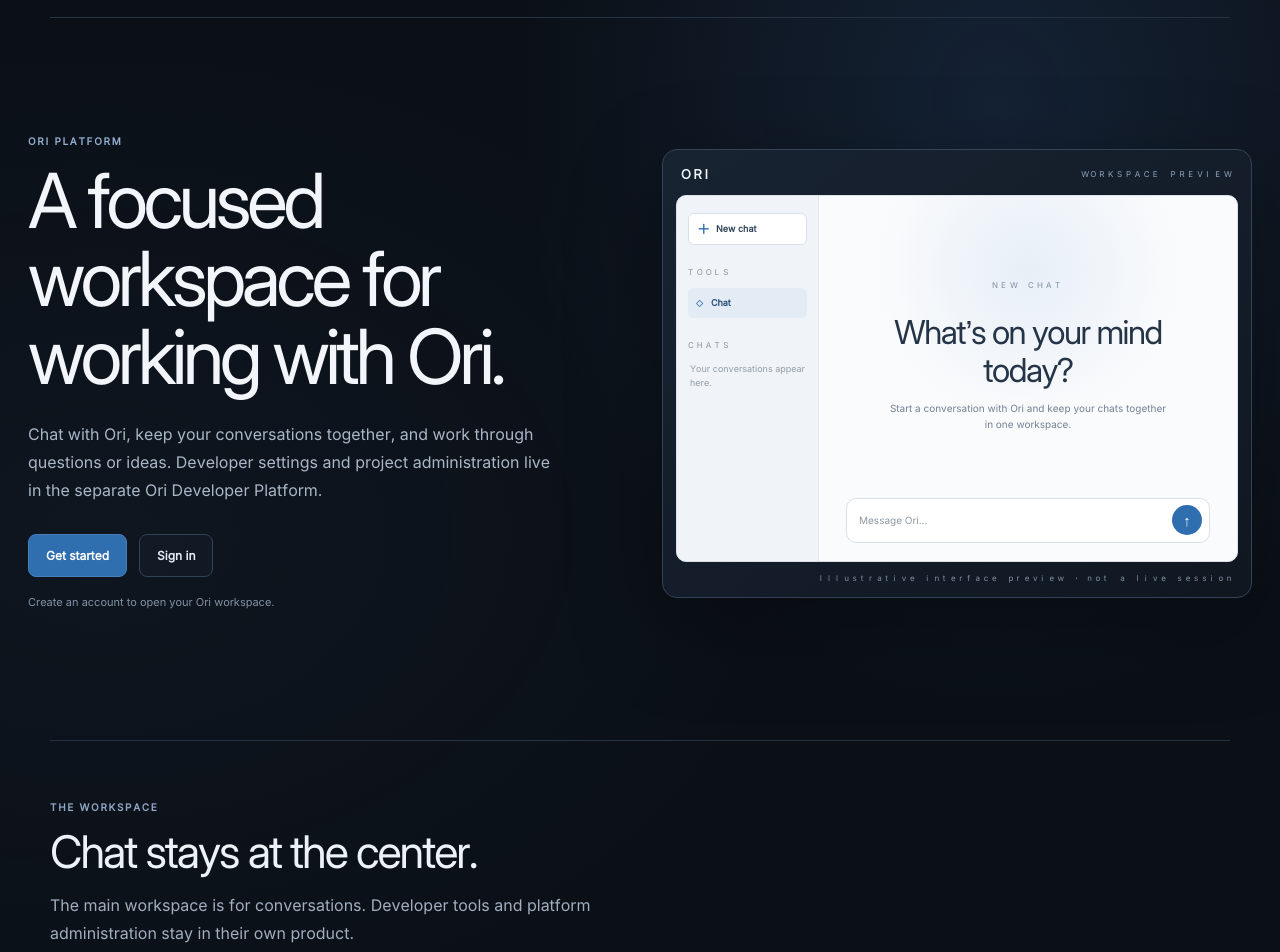
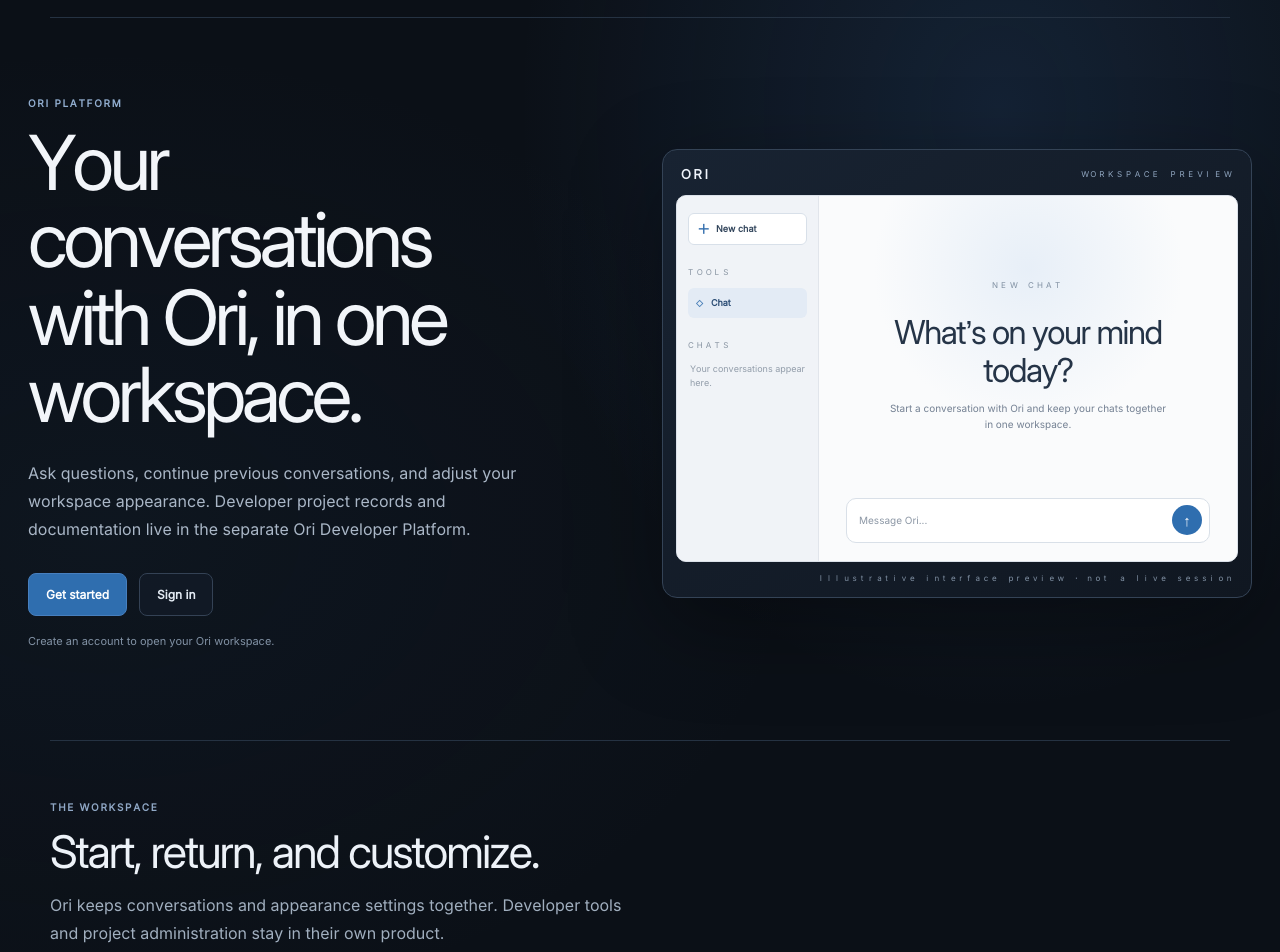
Before and after one commit to 30lnewcomb-byte/ori-platform, a Next.js app in the folder apps/web/: page / in a window 1280 px wide. Shown: the part 60-1012 px from the top of the page. Built offline with nearby package versions, Linux system fonts and the light colour scheme; no server answers.

Commit message:
Make Ori Platform landing copy describe current user features

```diff
--- a/apps/web/app/page.tsx
+++ b/apps/web/app/page.tsx
@@ -27,9 +27,9 @@ export default async function LandingPage() {
       <section className={styles.hero} aria-labelledby="hero-title">
         <div className={styles.heroCopy}>
           <p className={styles.kicker}>ORI PLATFORM</p>
-          <h1 id="hero-title">A focused workspace for working with Ori.</h1>
+          <h1 id="hero-title">Your conversations with Ori, in one workspace.</h1>
           <p className={styles.lede}>
-            Chat with Ori, keep your conversations together, and work through questions or ideas. Developer settings and project administration live in the separate Ori Developer Platform.
+            Ask questions, continue previous conversations, and adjust your workspace appearance. Developer project records and documentation live in the separate Ori Developer Platform.
           </p>
           <div className={styles.heroActions}>
             <SignUpButton mode="redirect" forceRedirectUrl="/onboarding">
@@ -76,8 +76,8 @@ export default async function LandingPage() {
       <section className={styles.valueSection} aria-labelledby="value-title">
         <div className={styles.sectionIntro}>
           <p className={styles.kicker}>THE WORKSPACE</p>
-          <h2 id="value-title">Chat stays at the center.</h2>
-          <p>The main workspace is for conversations. Developer tools and platform administration stay in their own product.</p>
+          <h2 id="value-title">Start, return, and customize.</h2>
+          <p>Ori keeps conversations and appearance settings together. Developer tools and project administration stay in their own product.</p>
         </div>
         <div className={styles.valueGrid}>
           <article className={styles.valueCard}>
```
